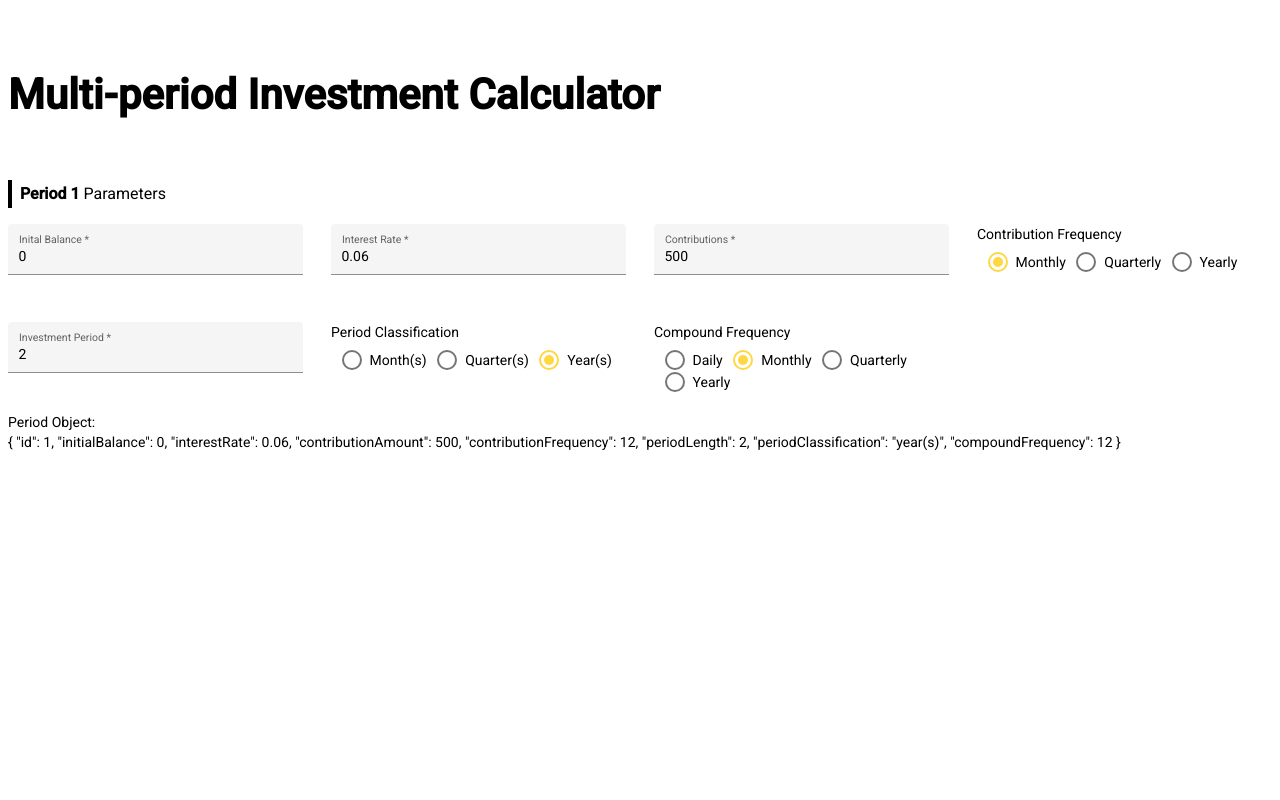
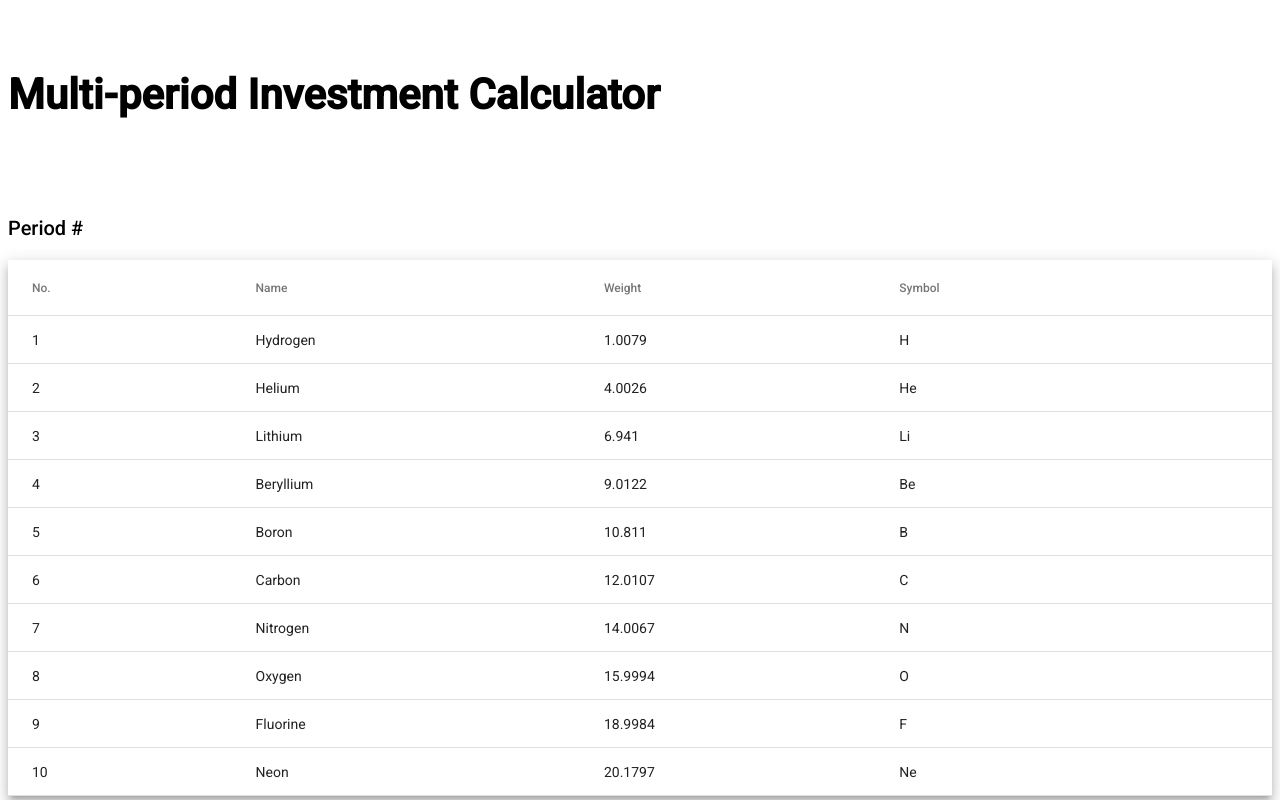
Before and after one commit to noahhenry/multi-period_investment_calculator, an Angular app in the folder my-app/: page /data-results-component in a window 1280 px wide. Before the commit this address led to /. Shown: the top 800 px of the page. Built offline with nearby package versions, Linux system fonts and the light colour scheme.

Commit message:
working with angular material tables as well as stubbing out data objects to be used for calculation results

```diff
--- a/my-app/src/app/app-routing.module.ts
+++ b/my-app/src/app/app-routing.module.ts
@@ -2,10 +2,12 @@ import { NgModule } from '@angular/core';
 import { Routes, RouterModule } from '@angular/router';
 
 import { FormComponent } from './form/form.component'
+import { DataResultsComponent } from './data-results/data-results.component'
 
 
 const routes: Routes = [
-  { path: 'form-component', component: FormComponent }
+  { path: 'form-component', component: FormComponent },
+  { path: 'data-results-component', component: DataResultsComponent }
 ];
 
 @NgModule({
--- a/my-app/src/app/app.component.html
+++ b/my-app/src/app/app.component.html
@@ -5,5 +5,7 @@
 <div class="wrapper">
   <h1>{{title}}</h1>
 
+  <app-data-results></app-data-results>
+
   <app-form></app-form>
 </div>
--- /dev/null
+++ b/my-app/src/app/data-results/data-results.component.html
@@ -0,0 +1,34 @@
+<h2>Period #</h2>
+
+<table mat-table [dataSource]="dataSource" class="mat-elevation-z8">
+
+  <!--- Note that these columns can be defined in any order.
+        The actual rendered columns are set as a property on the row definition" -->
+
+  <!-- Position Column -->
+  <ng-container matColumnDef="position">
+    <th mat-header-cell *matHeaderCellDef> No. </th>
+    <td mat-cell *matCellDef="let element"> {{element.position}} </td>
+  </ng-container>
+
+  <!-- Name Column -->
+  <ng-container matColumnDef="name">
+    <th mat-header-cell *matHeaderCellDef> Name </th>
+    <td mat-cell *matCellDef="let element"> {{element.name}} </td>
+  </ng-container>
+
+  <!-- Weight Column -->
+  <ng-container matColumnDef="weight">
+    <th mat-header-cell *matHeaderCellDef> Weight </th>
+    <td mat-cell *matCellDef="let element"> {{element.weight}} </td>
+  </ng-container>
+
+  <!-- Symbol Column -->
+  <ng-container matColumnDef="symbol">
+    <th mat-header-cell *matHeaderCellDef> Symbol </th>
+    <td mat-cell *matCellDef="let element"> {{element.symbol}} </td>
+  </ng-container>
+
+  <tr mat-header-row *matHeaderRowDef="displayedColumns"></tr>
+  <tr mat-row *matRowDef="let row; columns: displayedColumns;"></tr>
+</table>
--- /dev/null
+++ b/my-app/src/app/data-results/data-results.component.scss
@@ -0,0 +1,3 @@
+table {
+  width: 100%;
+}
--- /dev/null
+++ b/my-app/src/app/data-results/data-results.component.ts
@@ -0,0 +1,114 @@
+import { Component, OnInit } from '@angular/core';
+
+export interface PeriodicElement {
+  name: string;
+  position: number;
+  weight: number;
+  symbol: string;
+}
+
+const ELEMENT_DATA: PeriodicElement[] = [
+  {position: 1, name: 'Hydrogen', weight: 1.0079, symbol: 'H'},
+  {position: 2, name: 'Helium', weight: 4.0026, symbol: 'He'},
+  {position: 3, name: 'Lithium', weight: 6.941, symbol: 'Li'},
+  {position: 4, name: 'Beryllium', weight: 9.0122, symbol: 'Be'},
+  {position: 5, name: 'Boron', weight: 10.811, symbol: 'B'},
+  {position: 6, name: 'Carbon', weight: 12.0107, symbol: 'C'},
+  {position: 7, name: 'Nitrogen', weight: 14.0067, symbol: 'N'},
+  {position: 8, name: 'Oxygen', weight: 15.9994, symbol: 'O'},
+  {position: 9, name: 'Fluorine', weight: 18.9984, symbol: 'F'},
+  {position: 10, name: 'Neon', weight: 20.1797, symbol: 'Ne'},
+];
+
+export interface Compound {
+  contribution: number;
+  interestEarned: number;
+  balance: number;
+}
+
+export interface Rollover {
+  compounds: Compound[];
+}
+
+export interface PeriodResult {
+  initialBalance: number;
+  rollovers: Rollover[];
+  totalContributionsForPeriod: number;
+  totalInterestEarnedForPeriod: number;
+  endOfPeriodBalance: number;
+}
+
+const PERIOD_RESULT_DATA: PeriodResult[] = [
+  {
+    initialBalance: 0,
+    rollovers: [
+      {
+        compounds: [
+          {contribution: 2500, interestEarned: 16.666666666666668, balance: 2516.6666666666665},
+          {contribution: 2500, interestEarned: 33.44444444444444, balance: 5050.11111111111},
+          {contribution: 2500, interestEarned: 50.334074074074074, balance: 7600.4451851851845},
+          {contribution: 2500, interestEarned: 67.3363012345679, balance: 10167.781486419752},
+          {contribution: 2500, interestEarned: 84.45187657613168, balance: 12752.233362995883},
+          {contribution: 2500, interestEarned: 101.68155575330589, balance: 15353.91491874919},
+          {contribution: 2500, interestEarned: 119.02609945832793, balance: 17972.94101820752},
+          {contribution: 2500, interestEarned: 136.4862734547168, balance: 20609.427291662236},
+          {contribution: 2500, interestEarned: 154.0628486110816, balance: 23263.490140273316},
+          {contribution: 2500, interestEarned: 171.75660093515546, balance: 25935.24674120847},
+          {contribution: 2500, interestEarned: 189.5683116080565, balance: 28624.815052816528},
+          {contribution: 2500, interestEarned: 207.49876701877687, balance: 31332.313819835304}
+        ]
+      },
+      {
+        compounds: [
+          {contribution: 2500, interestEarned: 225.54875879890204, balance: 34057.86257863421},
+          {contribution: 2500, interestEarned: 243.7190838575614, balance: 36801.58166249177},
+          {contribution: 2500, interestEarned: 262.0105444166118, balance: 39563.59220690838},
+          {contribution: 2500, interestEarned: 280.4239480460559, balance: 42344.016154954435},
+          {contribution: 2500, interestEarned: 298.96010769969627, balance: 45142.976262654134},
+          {contribution: 2500, interestEarned: 317.6198417510276, balance: 47960.59610440516},
+          {contribution: 2500, interestEarned: 336.40397402936776, balance: 50797.000078434525},
+          {contribution: 2500, interestEarned: 355.3133338562302, balance: 53652.31341229076},
+          {contribution: 2500, interestEarned: 374.3487560819384, balance: 56526.6621683727},
+          {contribution: 2500, interestEarned: 393.5110811224847, balance: 59420.17324949519},
+          {contribution: 2500, interestEarned: 412.8011549966346, balance: 62332.97440449182},
+          {contribution: 2500, interestEarned: 432.21982936327885, balance: 65265.194233855094}
+        ]
+      }
+    ],
+    totalContributionsForPeriod: 60000,
+    totalInterestEarnedForPeriod: 5265.194233855096,
+    endOfPeriodBalance: 65265.194233855094
+  },
+  {
+    initialBalance: 65265.194233855094,
+    rollovers: [
+      {
+        compounds: [
+          {contribution: 4000, interestEarned: 1385.3038846771017, balance: 70650.4981185322},
+          {contribution: 4000, interestEarned: 1493.009962370644, balance: 76143.50808090284},
+          {contribution: 4000, interestEarned: 1602.870161618057, balance: 81746.3782425209},
+          {contribution: 4000, interestEarned: 1714.927564850418, balance: 87461.30580737132}
+        ]
+      }
+    ],
+    totalContributionsForPeriod: 16000,
+    totalInterestEarnedForPeriod: 6196.111573516221,
+    endOfPeriodBalance: 87461.30580737132
+  }
+]
+
+@Component({
+  selector: 'app-data-results',
+  templateUrl: './data-results.component.html',
+  styleUrls: ['./data-results.component.scss']
+})
+export class DataResultsComponent implements OnInit {
+  displayedColumns: string[] = ['position', 'name', 'weight', 'symbol'];
+  dataSource = ELEMENT_DATA;
+
+  constructor() { }
+
+  ngOnInit(): void {
+  }
+
+}
--- a/my-app/src/app/form/form.component.ts
+++ b/my-app/src/app/form/form.component.ts
@@ -28,7 +28,7 @@ export class FormComponent implements OnInit {
   public periodClassificationSelection: number;
   public compoundFrequencySelection: number;
 
-  flag: any;
+  periods = PERIODS;
 
   period: Period = {
     id: 1,
--- a/my-app/src/app/mock-periods.ts
+++ b/my-app/src/app/mock-periods.ts
@@ -12,21 +12,21 @@ export const PERIODS: Period[] = [
   {
     id: 1,
     initialBalance: 0,
-    interestRate: 0.06,
-    contributionAmount: 500,
+    interestRate: 0.08,
+    contributionAmount: 2500,
     contributionFrequency: frequencies.monthly,
     periodLength: 2,
-    periodClassification: "Year(s)",
+    periodClassification: "year(s)",
     compoundFrequency: frequencies.monthly
   },
   {
     id: 2,
     initialBalance: 0,
     interestRate: 0.08,
-    contributionAmount: 1500,
+    contributionAmount: 4000,
     contributionFrequency: frequencies.monthly,
-    periodLength: 4,
-    periodClassification: "Year(s)",
+    periodLength: 1,
+    periodClassification: "year(s)",
     compoundFrequency: frequencies.quarterly
   }
 ];
--- a/my-app/src/styles.scss
+++ b/my-app/src/styles.scss
@@ -2,16 +2,16 @@
 @import "~@angular/material/prebuilt-themes/deeppurple-amber.css";
 
 html, body { height: 100%; }
-// body { margin: 0; font-family: Roboto, "Helvetica Neue", sans-serif; }
 
 .wrapper {
-  display: grid;
-  grid-template-columns: repeat(1, 1fr);
-  grid-gap: 10px;
-  grid-auto-rows: minmax(100px, auto);
-
+  // content constraints
   max-width: 90rem;
   margin-left: auto;
   margin-top: 5em;
   margin-right: auto;
+
+  display: grid;
+  grid-template-columns: repeat(1, 1fr);
+  grid-gap: 3em;
+  grid-auto-rows: minmax(100px, auto);
 }
```
Also changed, not shown: my-app/src/app/app.module.ts (+9 -4 lines), 1 other file (tests, documents, lock files or other folders).
